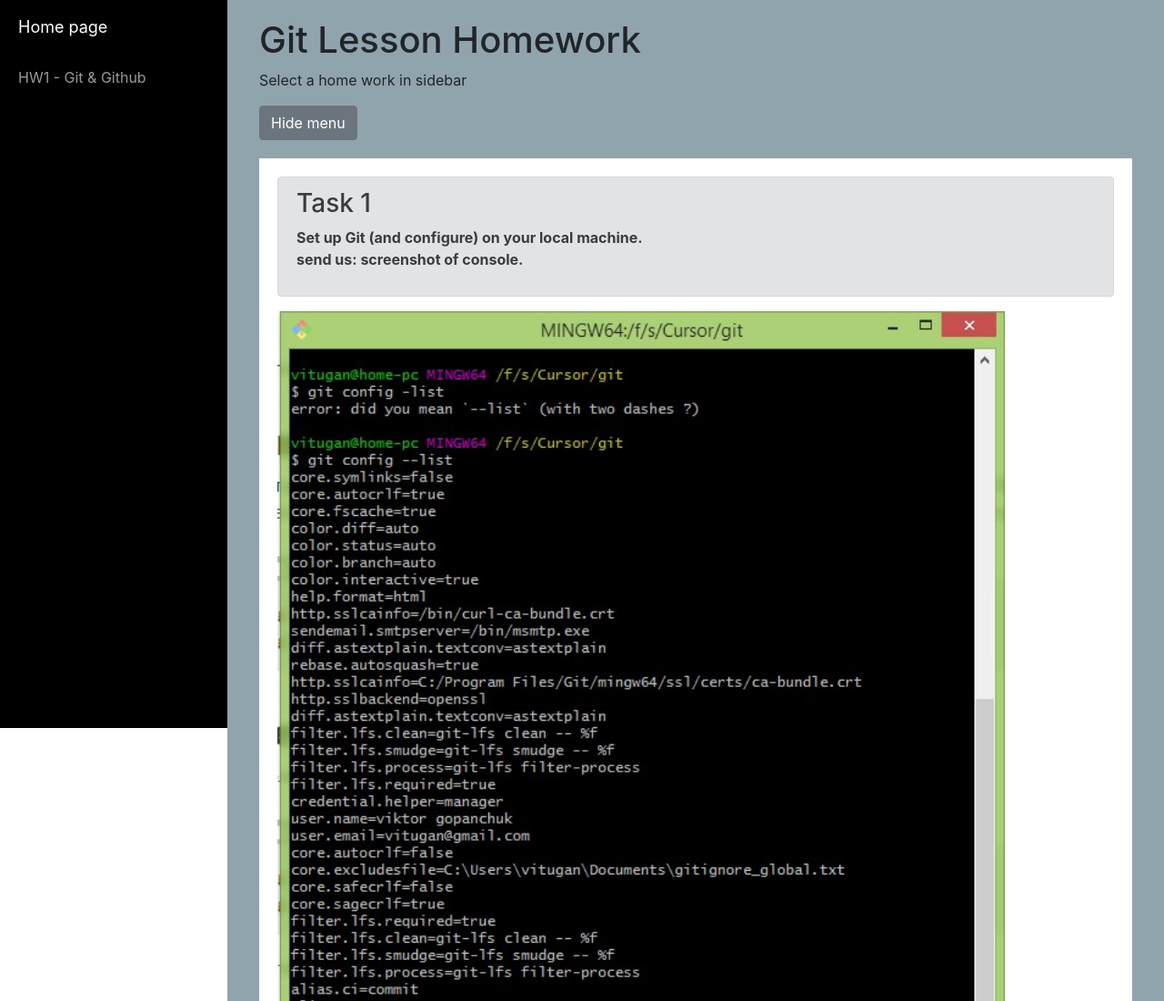
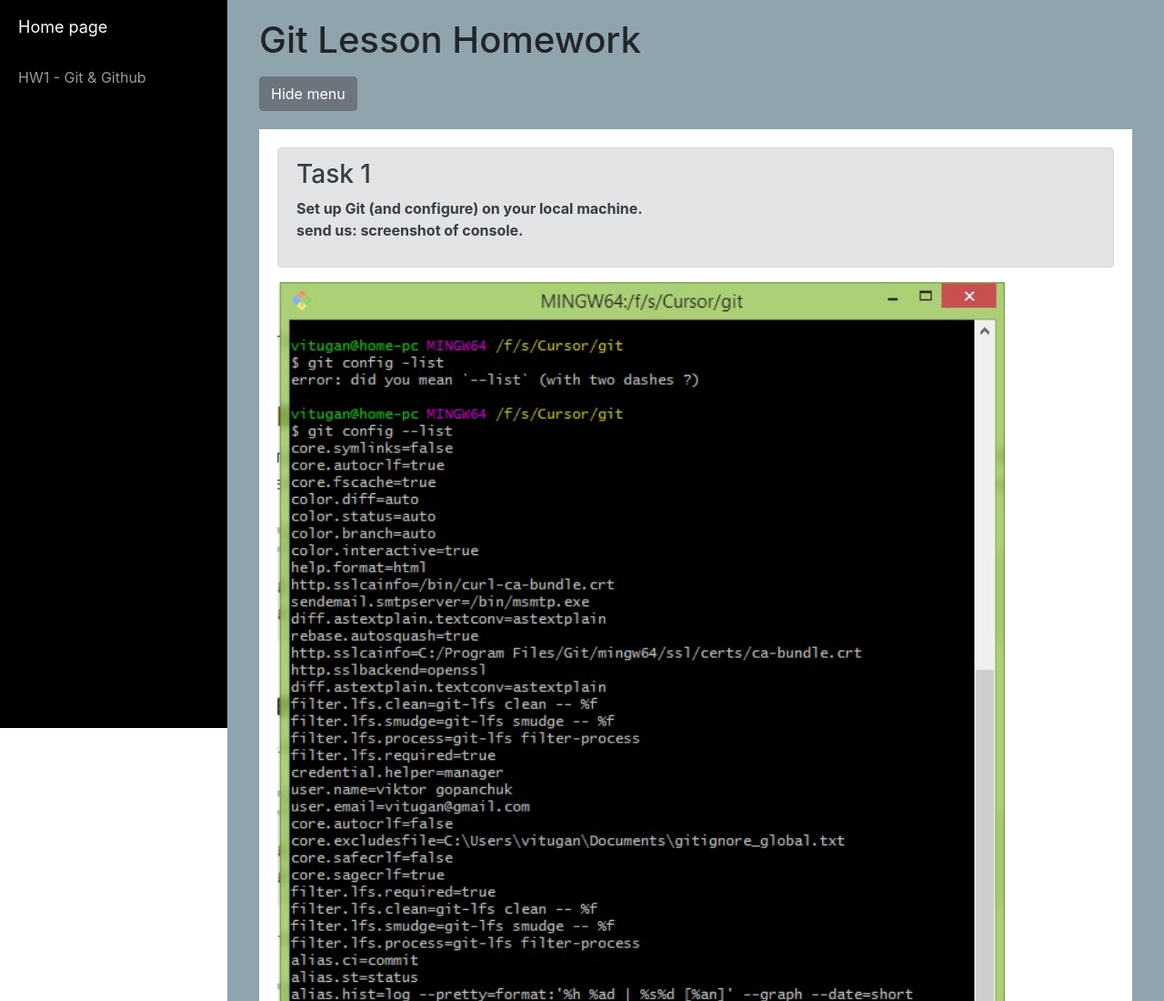
Before and after one commit to vitugan/cursor-education-hw, a plain HTML site: page hw1.html in a window 1280 px wide. Shown: the top 1100 px of the page at 91% size. Drawn offline with Linux system fonts and the light colour scheme.

Commit message:
some changes in hw1.html

```diff
--- a/hw1.html
+++ b/hw1.html
@@ -41,7 +41,7 @@
         <div id="page-content-wrapper">
             <div class="container-fluid">
                 <h1>Git Lesson Homework</h1>
-                <p>Select a home work in sidebar</p>
+                <p></p>
                 <a href="#menu-toggle" class="btn btn-secondary" id="menu-toggle">Hide menu</a>
 
                 <article class="hw-task">
```
